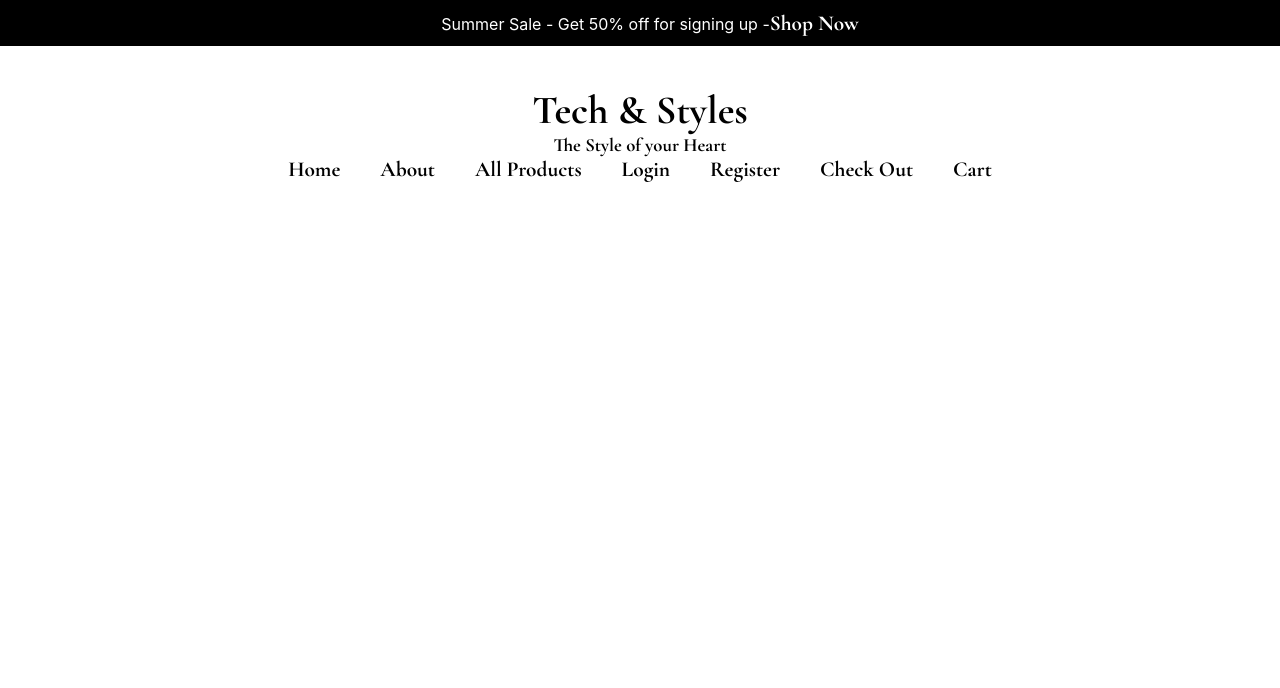
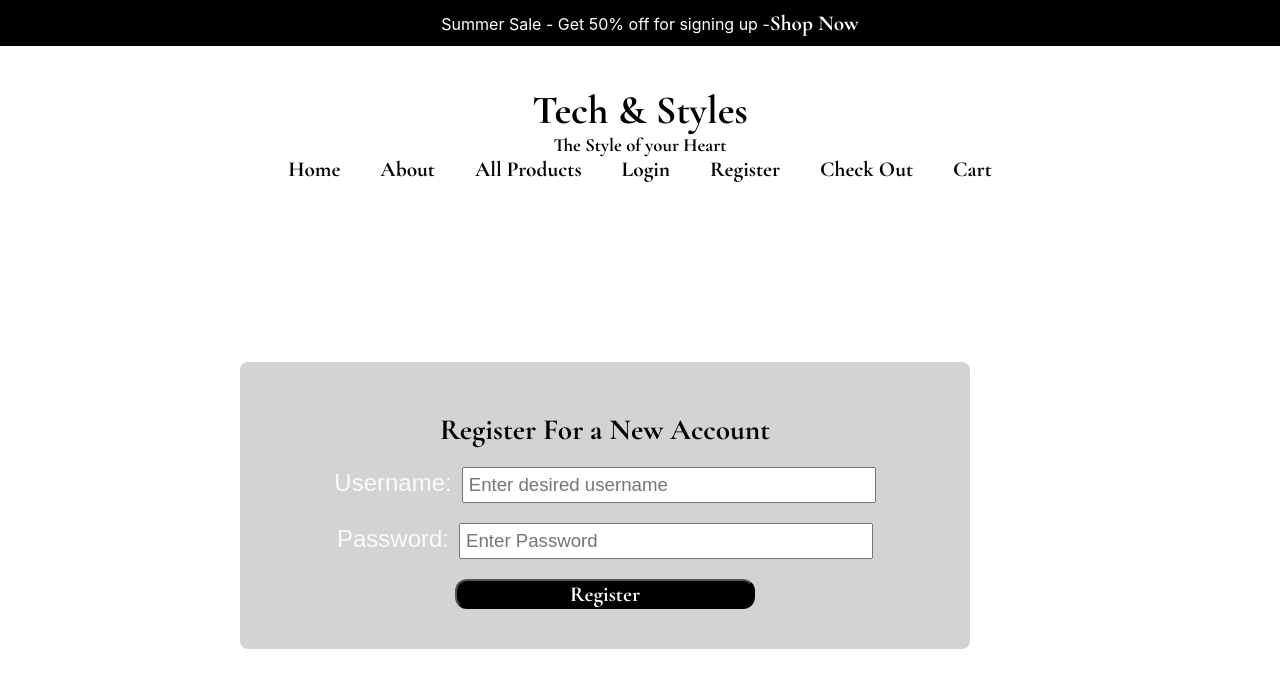
Before and after one commit to Capstone-ACC/My-Capstone, a React (Vite) app: page /register in a window 1280 px wide. Shown: the top 688 px of the page. Built offline with nearby package versions, Linux system fonts and the light colour scheme.

Commit message:
addingbasic form for register

```diff
--- a/src/components/LoginStyles.css
+++ b/src/components/Login-Register-Styles.css
@@ -1,4 +1,4 @@
-/*login component*/
+/*login component and register*/
 h2 {
     color: black;
     float: left;
@@ -36,7 +36,7 @@ label {
     font-family: Arial, Helvetica, sans-serif;
 }
 
-.input-login {
+.input-login, .register {
     margin: 10px;
     width: 400px;
     font-size: 14pt;
@@ -45,7 +45,7 @@ label {
     padding: 5px;
 }
 
-.login-button {
+.login-button, .register-button {
     background-color: black;
     color: white;
     font-family: 'Cormorant Garamond', serif;
@@ -75,3 +75,26 @@ label {
     margin-bottom: 20px;
     border: 3px solid black;
 }
+
+/* more of register component*/
+.register-button:hover {
+    color: lightgreen;
+    cursor: pointer;
+}
+
+.register-container {
+    width: 100%;
+    max-width: 650px;
+    margin-top: 140px;
+    margin: 180px auto;
+    margin-left: 240px;
+    float: left;
+    display: flex;
+    flex-direction: column;
+    align-items: center;
+    justify-content: center;
+    background-color: lightgrey;
+    padding: 40px;
+    border-radius: 8px;
+    font-size: 18pt;
+}
--- a/src/components/Login.jsx
+++ b/src/components/Login.jsx
@@ -1,5 +1,5 @@
 import React, { useState } from 'react'
-import './LoginStyles.css'
+import './Login-Register-Styles.css'
 
 export default function Login() {
     const [username, setUsername] = useState("")
--- a/src/components/Register.jsx
+++ b/src/components/Register.jsx
@@ -1,7 +1,34 @@
 import React from 'react'
+import { useState } from 'react'
+import './Login-Register-Styles.css'
 
 export default function Register() {
+  const [username, setUserName] = useState("")
+  const [password, setPassword] = useState("")
+
   return (
-    <div>Register</div>
+    <div className="register-container">
+      <h2>Register For a New Account</h2>
+
+      <form>
+        <label>
+         Username:
+        <input
+         value={username}
+         placeholder="Enter desired username"
+         className="register"/>
+        </label>
+
+        <label>
+         Password:
+         <input
+          value={password}
+          placeholder="Enter Password"
+          className="register" />
+        </label>
+
+        <button className="register-button">Register</button>
+      </form>
+   </div>
   )
 }
```
